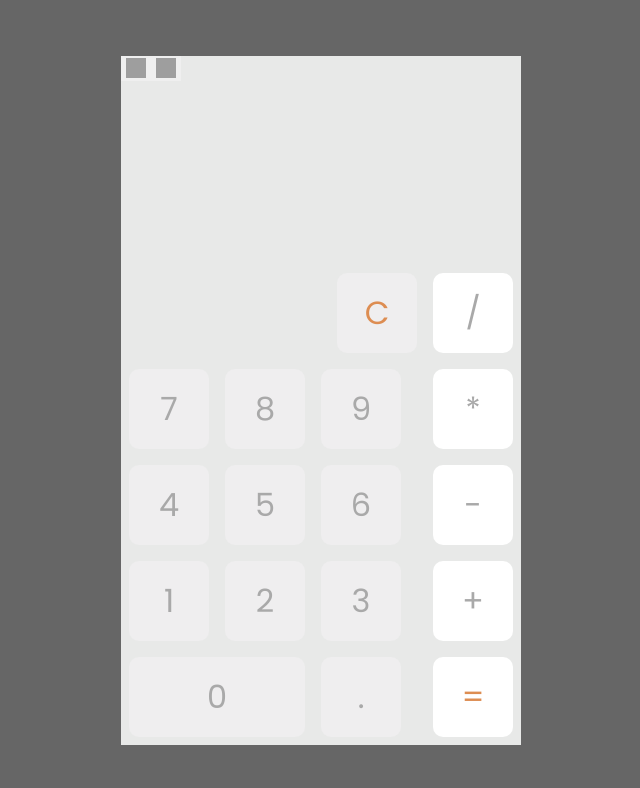
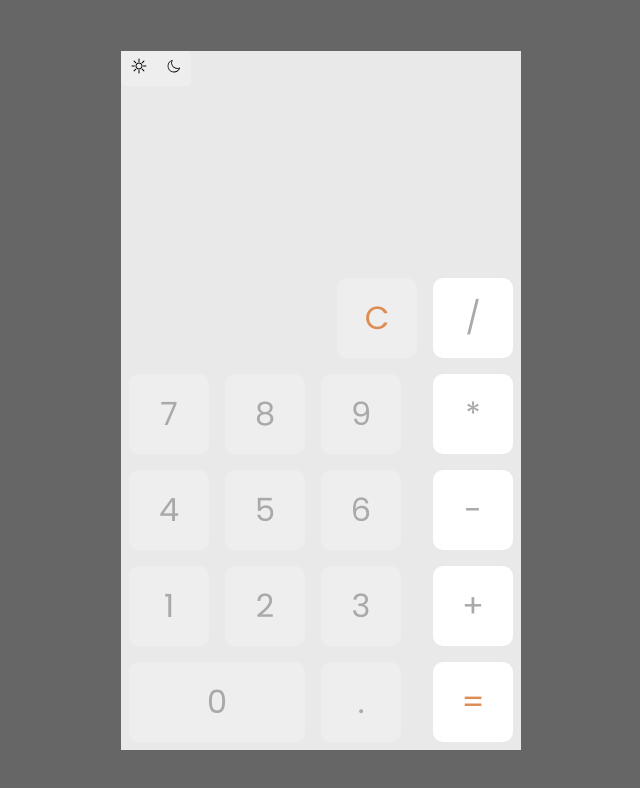
Before and after one commit to MatheusFellipi/calculatora-Reactjs, a React (Create React App) app: page / in a window 1280 px wide. Shown: the top 788 px of the page, without its empty margins (319-959 px from the left). Built offline with nearby package versions, Linux system fonts and the light colour scheme; grey boxes are pictures that could not be loaded.

Commit message:
Estilizando o botão de troca de tema.

```diff
--- a/src/components/switchTheme/index.tsx
+++ b/src/components/switchTheme/index.tsx
@@ -1,8 +1,8 @@
 import styled from "styled-components";
 
 import { useTheme } from "../../Context/themes";
-import dark from "../../assets/img/dark.png";
-import light from "../../assets/img/light.png";
+import dark from "../../assets/img/dark.svg";
+import light from "../../assets/img/light.svg";
 
 export function SwitchTheme() {
   const { setTheme } = useTheme();
@@ -11,17 +11,17 @@ export function SwitchTheme() {
     <GroupButtonTheme>
       <button
         onClick={() => {
+          setTheme("light");
+        }}
+      >
+        <img src={light} alt="light" />
+      </button>
+      <button
+        onClick={() => {
           setTheme("dark");
         }}
       >
         <img src={dark} alt="dark" />
-      </button>
-      <button
-        onClick={() => {
-          setTheme("light");
-        }}
-      >
-        <img src={light} alt="light" />
       </button>
     </GroupButtonTheme>
   );
@@ -41,7 +41,15 @@ export const GroupButtonTheme = styled.div`
     display: flex;
     justify-content: center;
     align-items: center;
-    width: 30px;
-    height: 25px;
+    width: 35px;
+    height: 35px;
+    background: ${({ theme }) => theme.palette.button.primary};
+
+    :first-child {
+      border-radius: 5px 0 0 5px;
+    }
+    :last-child {
+      border-radius: 0 5px 5px 0;
+    }
   }
 `;
```
